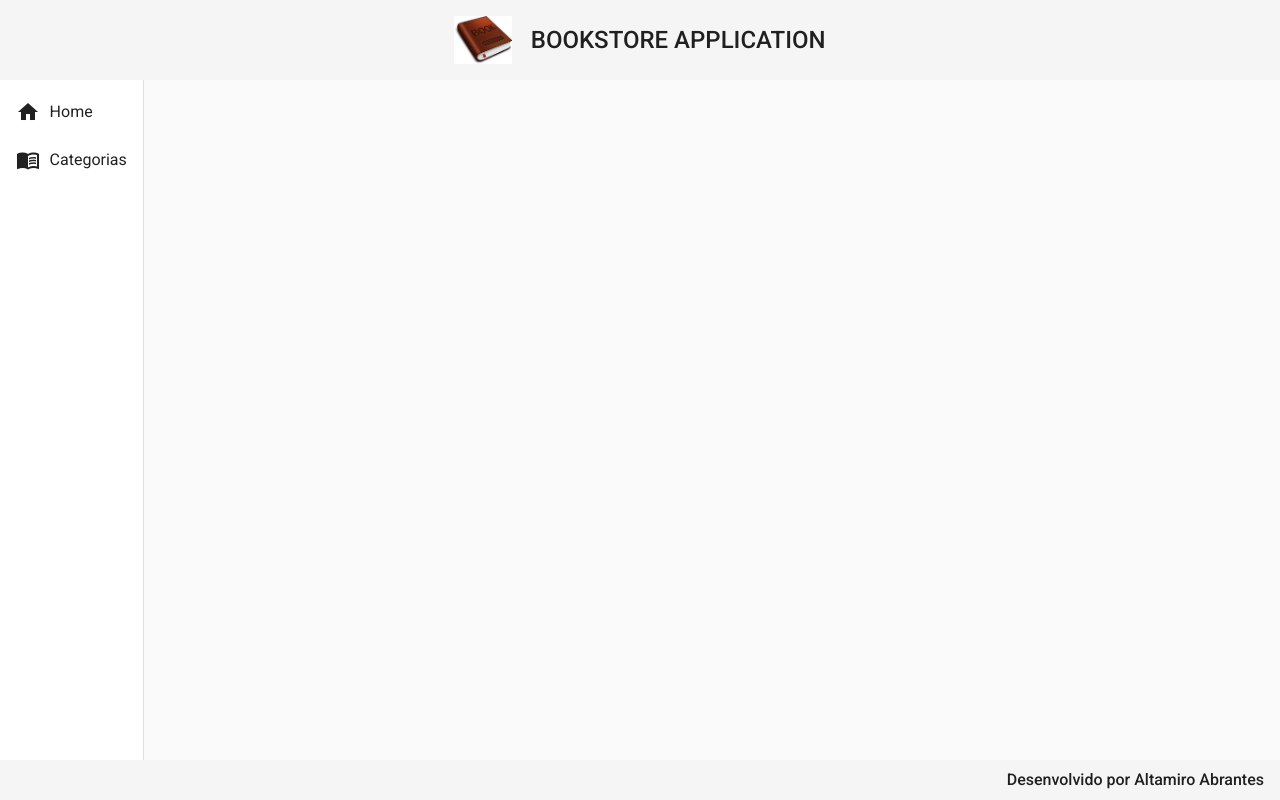
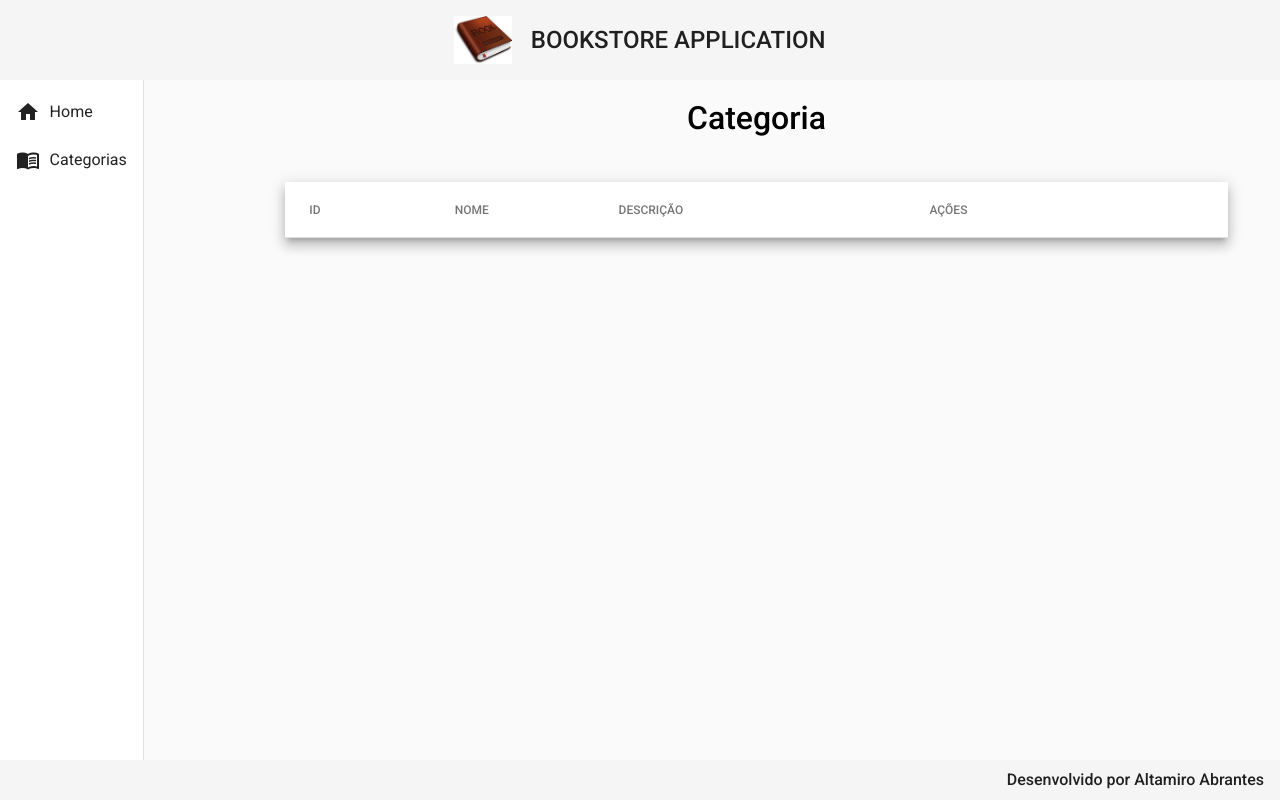
Before and after one commit to altamiroabrantes/bookstore-front, an Angular app: page /categorias in a window 1280 px wide. Before the commit this address led to /. Built offline with nearby package versions, Linux system fonts and the light colour scheme.

Commit message:
categoria-read foi implementado

```diff
--- a/src/app/app-routing.module.ts
+++ b/src/app/app-routing.module.ts
@@ -1,11 +1,16 @@
 import { NgModule } from '@angular/core';
 import { Routes, RouterModule } from '@angular/router';
+import { CategoriaReadComponent } from './components/views/categoria/categoria-read/categoria-read.component';
 import { HomeComponent } from './components/views/home/home.component';
 
 const routes: Routes = [
   {
     path: '',
     component: HomeComponent
+  },
+  {
+    path: 'categorias',
+    component: CategoriaReadComponent
   }
 ]
 
--- a/src/app/components/template/nav/nav.component.html
+++ b/src/app/components/template/nav/nav.component.html
@@ -5,7 +5,7 @@
                 <i class="material-icons">home</i>
                 Home
             </a>
-            <a mat-list-item>
+            <a routerLink="/categorias" mat-list-item>
                 <i class="material-icons">menu_book</i>
                 Categorias
             </a>
--- /dev/null
+++ b/src/app/components/views/categoria/categoria-read/categoria-read.component.css
@@ -0,0 +1,19 @@
+.content {
+    width: 90%;
+    margin: 1.4rem auto auto auto;
+}
+
+.tittle {
+    text-align: center;
+    margin-bottom: 3rem;
+}
+
+.tittle h1 {
+    font-size: 2rem;
+    color: black;
+    font-weight: 500;
+}
+
+.table {
+    width: 100%;
+}
--- /dev/null
+++ b/src/app/components/views/categoria/categoria-read/categoria-read.component.html
@@ -0,0 +1,34 @@
+<div class="content">
+    <div class="tittle">
+        <h1>Categoria</h1>
+    </div>
+
+    <div class="mat-elevation-z8 content-table">
+        <table class="table" mat-table>
+
+            <ng-container matColumnDef="id">
+              <th mat-header-cell *matHeaderCellDef> ID </th>
+              <td mat-cell *matCellDef="let row"> {{ row.id }} </td>
+            </ng-container>
+
+            <ng-container matColumnDef="nome">
+              <th mat-header-cell *matHeaderCellDef> NOME </th>
+              <td mat-cell *matCellDef="let row"> {{ row.nome }} </td>
+            </ng-container>
+
+            <ng-container matColumnDef="descricao">
+              <th mat-header-cell *matHeaderCellDef> DESCRIÇÃO </th>
+              <td mat-cell *matCellDef="let row"> {{ row.descricao }} </td>
+            </ng-container>
+
+            <ng-container matColumnDef="acoes">
+              <th mat-header-cell *matHeaderCellDef> AÇÕES </th>
+              <td mat-cell *matCellDef="let row"> {{ row.symbol }} </td>
+            </ng-container>
+
+            <tr mat-header-row *matHeaderRowDef="displayedColumns"></tr>
+            <tr mat-row *matRowDef="let row; columns: displayedColumns;"></tr>
+          </table>
+    </div>
+
+</div>
--- /dev/null
+++ b/src/app/components/views/categoria/categoria-read/categoria-read.component.ts
@@ -0,0 +1,16 @@
+import { Component, OnInit } from '@angular/core';
+
+@Component({
+  selector: 'app-categoria-read',
+  templateUrl: './categoria-read.component.html',
+  styleUrls: ['./categoria-read.component.css']
+})
+export class CategoriaReadComponent implements OnInit {
+
+  constructor() { }
+
+  ngOnInit(): void {
+  }
+
+  displayedColumns: string[] = ['id', 'nome', 'descricao', 'acoes'];
+}
```
Also changed, not shown: src/app/app.module.ts (+6 -2 lines).
